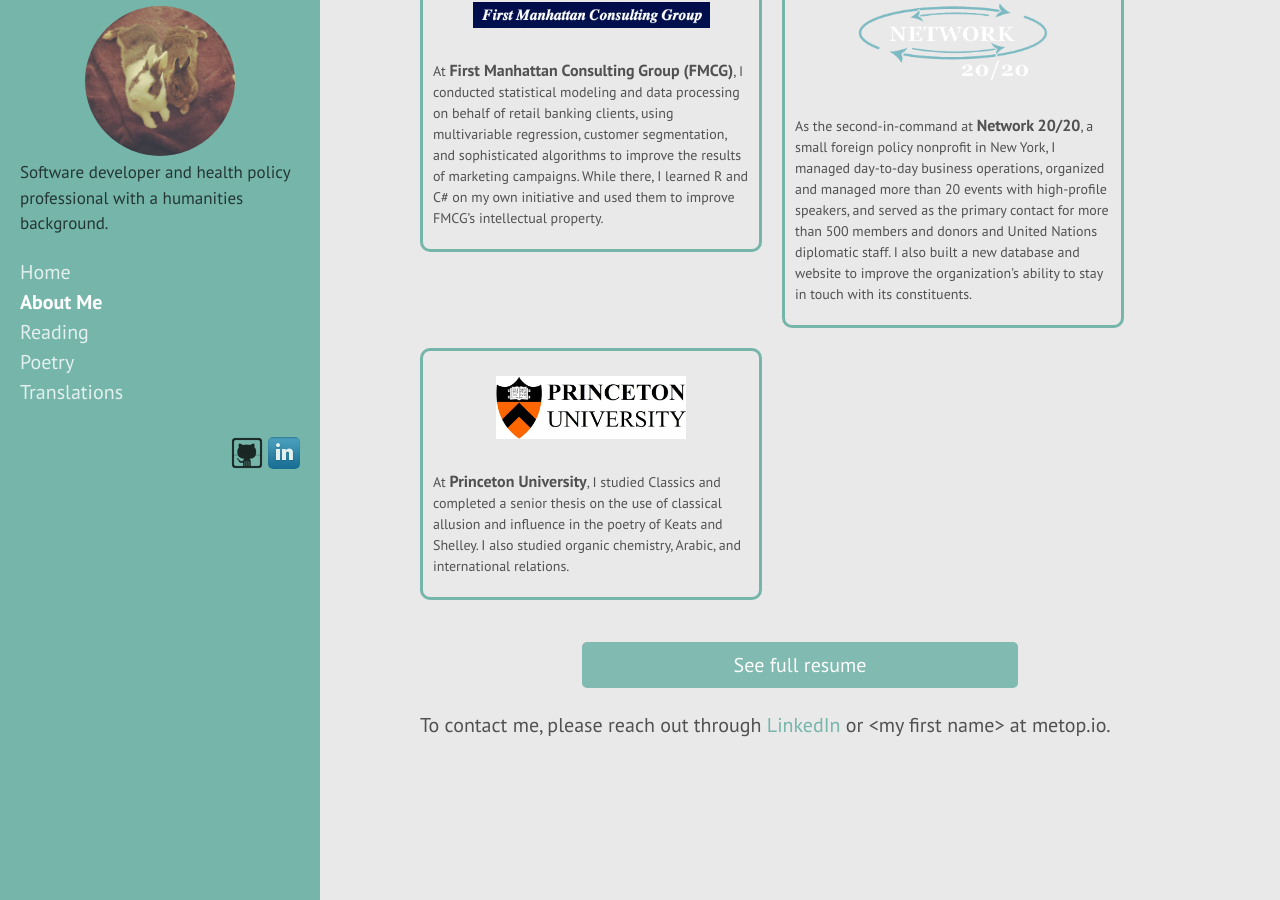
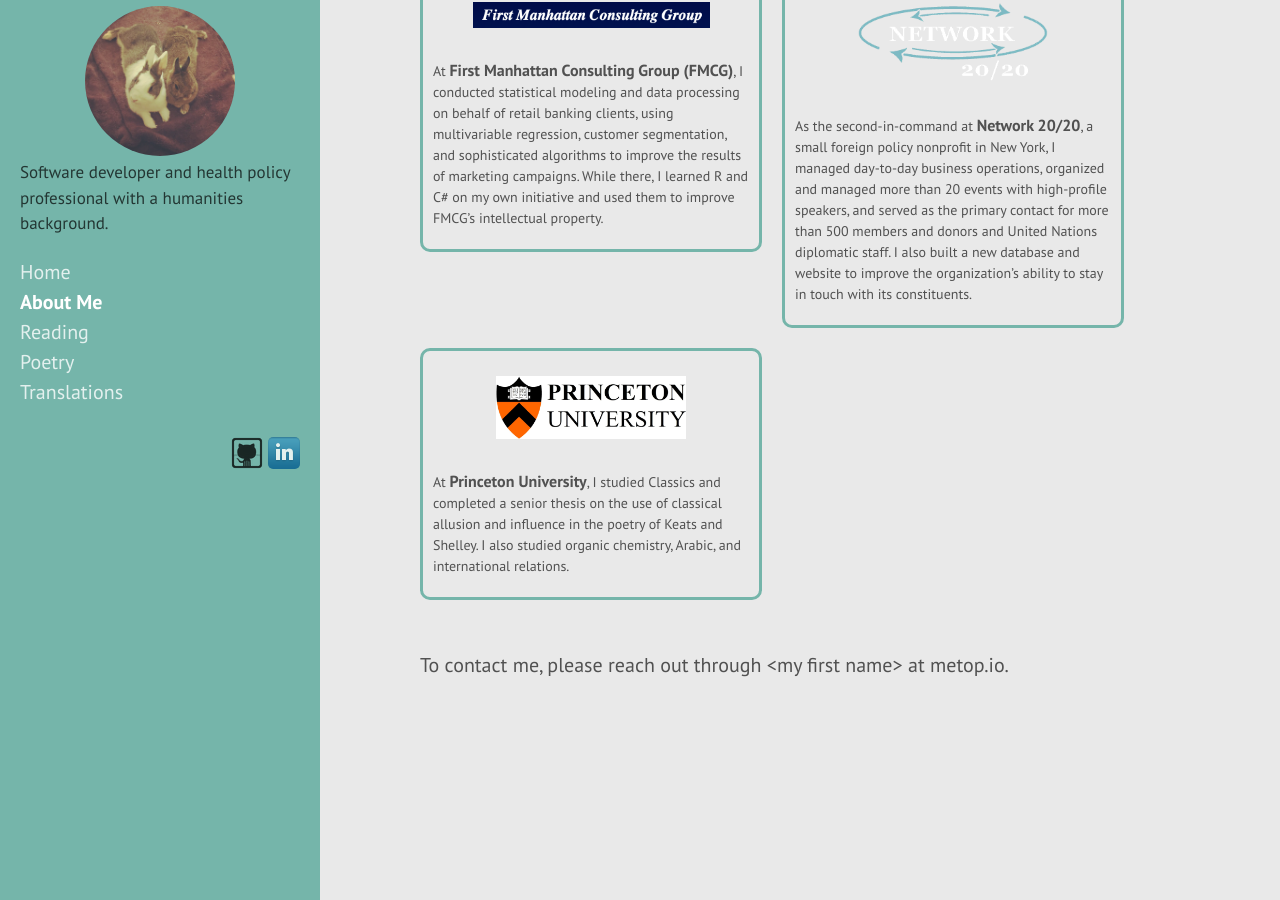
Before and after one commit to jcgiuffrida/jcgiuffrida.github.io, a Jekyll site: the page built from about.html, in a window 1280 px wide and 900 px high, scrolled down 1950 px. Built offline with Jekyll 4.4.1, drawn with Linux system fonts in a browser that asks for light colours; nearby versions of some CDN libraries.

Commit message:
Remove resume

```diff
--- a/about.html
+++ b/about.html
@@ -73,6 +73,4 @@ Very well then I contradict myself,<br/>
   </div>
 </div>
 <br/>
-<div style="text-align: center;"><a class="btn" href="{{ site.baseurl }}/public/data/resume.pdf" style="padding: 10px 20%;">See full resume</a></div>
-<br/>
-<p>To contact me, please reach out through <a href="https://www.linkedin.com/in/jcgiuffrida/">LinkedIn</a> or &lt;my first name&gt; at metop.io.</p>
+<p>To contact me, please reach out through &lt;my first name&gt; at metop.io.</p>
```
Also changed, not shown: 3 other files.
